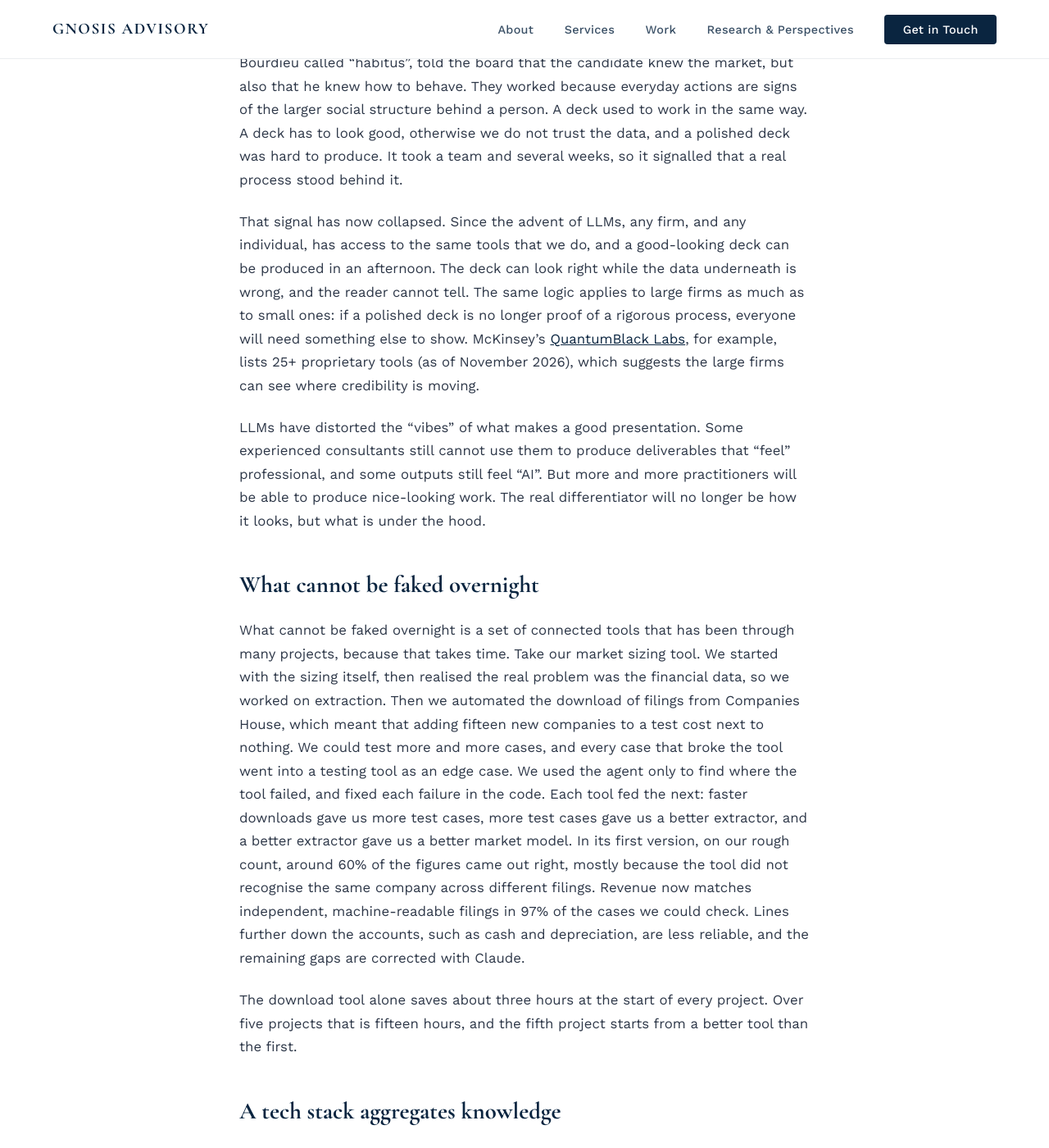
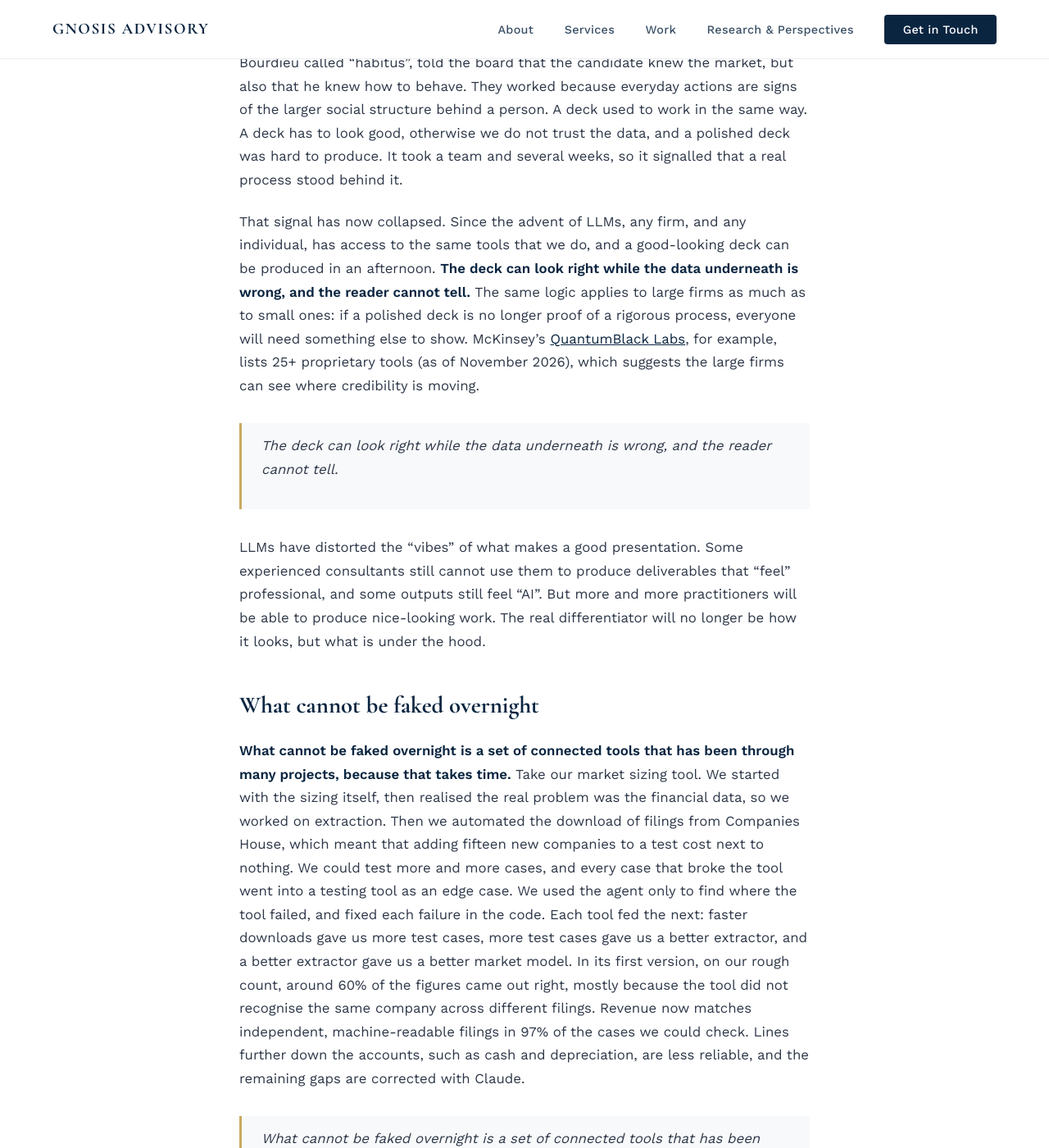
Before and after one commit to gnosisadvisory/gnosisadvisory.github.io, a Jekyll site: the page built from _posts/2026-11-03-tech-stack-is-the-new-methodology.md, in a window 1280 px wide and 1400 px high, scrolled down 1040 px. Shown: the whole window at 82% size. Built offline with Jekyll 4.4.1, drawn with Linux system fonts in a browser that asks for light colours; our own code applies the rules of GitHub Pages for plain Markdown files; some of the changed text lies outside the part shown.

Commit message:
Update 2026-11-03-tech-stack-is-the-new-methodology.md

```diff
--- a/_posts/2026-11-03-tech-stack-is-the-new-methodology.md
+++ b/_posts/2026-11-03-tech-stack-is-the-new-methodology.md
@@ -16,13 +16,17 @@
 
 A German sociologist, Michael Hartmann, who studies how top managers are recruited, described how hiring firms sometimes put CEOs forward for roles partly because of the strength of their handshake. These small daily signals, what Bourdieu called “habitus”, told the board that the candidate knew the market, but also that he knew how to behave. They worked because everyday actions are signs of the larger social structure behind a person. A deck used to work in the same way. A deck has to look good, otherwise we do not trust the data, and a polished deck was hard to produce. It took a team and several weeks, so it signalled that a real process stood behind it.
 
-That signal has now collapsed. Since the advent of LLMs, any firm, and any individual, has access to the same tools that we do, and a good-looking deck can be produced in an afternoon. The deck can look right while the data underneath is wrong, and the reader cannot tell. The same logic applies to large firms as much as to small ones: if a polished deck is no longer proof of a rigorous process, everyone will need something else to show. McKinsey’s [QuantumBlack Labs](https://ceros.mckinsey.com/qb-labs-mobile-1-1/p/1), for example, lists 25+ proprietary tools (as of November 2026), which suggests the large firms can see where credibility is moving.
+That signal has now collapsed. Since the advent of LLMs, any firm, and any individual, has access to the same tools that we do, and a good-looking deck can be produced in an afternoon. **The deck can look right while the data underneath is wrong, and the reader cannot tell.** The same logic applies to large firms as much as to small ones: if a polished deck is no longer proof of a rigorous process, everyone will need something else to show. McKinsey’s [QuantumBlack Labs](https://ceros.mckinsey.com/qb-labs-mobile-1-1/p/1), for example, lists 25+ proprietary tools (as of November 2026), which suggests the large firms can see where credibility is moving.
+
+> The deck can look right while the data underneath is wrong, and the reader cannot tell.
 
 LLMs have distorted the “vibes” of what makes a good presentation. Some experienced consultants still cannot use them to produce deliverables that “feel” professional, and some outputs still feel “AI”. But more and more practitioners will be able to produce nice-looking work. The real differentiator will no longer be how it looks, but what is under the hood.
 
 ## What cannot be faked overnight
 
-What cannot be faked overnight is a set of connected tools that has been through many projects, because that takes time. Take our market sizing tool. We started with the sizing itself, then realised the real problem was the financial data, so we worked on extraction. Then we automated the download of filings from Companies House, which meant that adding fifteen new companies to a test cost next to nothing. We could test more and more cases, and every case that broke the tool went into a testing tool as an edge case. We used the agent only to find where the tool failed, and fixed each failure in the code. Each tool fed the next: faster downloads gave us more test cases, more test cases gave us a better extractor, and a better extractor gave us a better market model. In its first version, on our rough count, around 60% of the figures came out right, mostly because the tool did not recognise the same company across different filings. Revenue now matches independent, machine-readable filings in 97% of the cases we could check. Lines further down the accounts, such as cash and depreciation, are less reliable, and the remaining gaps are corrected with Claude.
+**What cannot be faked overnight is a set of connected tools that has been through many projects, because that takes time.** Take our market sizing tool. We started with the sizing itself, then realised the real problem was the financial data, so we worked on extraction. Then we automated the download of filings from Companies House, which meant that adding fifteen new companies to a test cost next to nothing. We could test more and more cases, and every case that broke the tool went into a testing tool as an edge case. We used the agent only to find where the tool failed, and fixed each failure in the code. Each tool fed the next: faster downloads gave us more test cases, more test cases gave us a better extractor, and a better extractor gave us a better market model. In its first version, on our rough count, around 60% of the figures came out right, mostly because the tool did not recognise the same company across different filings. Revenue now matches independent, machine-readable filings in 97% of the cases we could check. Lines further down the accounts, such as cash and depreciation, are less reliable, and the remaining gaps are corrected with Claude.
+
+> What cannot be faked overnight is a set of connected tools that has been through many projects, because that takes time.
 
 The download tool alone saves about three hours at the start of every project. Over five projects that is fifteen hours, and the fifth project starts from a better tool than the first.
 
@@ -34,7 +38,9 @@
 
 ## A tech stack is an institution
 
-A company is a type of institution: something that outlasts the people inside it. A freelancer’s knowledge leaves with them at the end of each project. A tech stack holds what has been learned, so it is what turns a freelancer into a firm. A swarm learns nothing that stays, so it does not create a company. That is my answer to a question I asked myself this year: why build a consultancy and not a freelance career?
+A company is a type of institution: something that outlasts the people inside it. A freelancer’s knowledge leaves with them at the end of each project. **A tech stack holds what has been learned, so it is what turns a freelancer into a firm.** A swarm learns nothing that stays, so it does not create a company. That is my answer to a question I asked myself this year: why build a consultancy and not a freelance career?
+
+> A tech stack holds what has been learned, so it is what turns a freelancer into a firm.
 
 At Gnosis Advisory we have spent the better part of a year building a native tech stack of 16 tools. They range from back-office tools to data products and automated delivery, covering research from financial modelling to expert interview data and the systematic review of primary sources. The stack is scalable and works for small engagements and large projects.
 
@@ -83,7 +89,7 @@
 2. Can you show me the code behind a number in your deck?
 3. What happens to your process when the model changes?
 
-The answers tell you whether you are hiring a firm or a power user.
+**The answers tell you whether you are hiring a firm or a power user.**
 
 [^1]: The BCG matrix is a 2x2 portfolio tool, introduced by Boston Consulting Group in the early 1970s, that plots each business unit by market growth rate and relative market share to sort it into one of four categories: stars (high growth, high share), cash cows (low growth, high share), question marks (high growth, low share) and dogs (low growth, low share), with cash from the cash cows funding investment in the stars and question marks.
 
```
